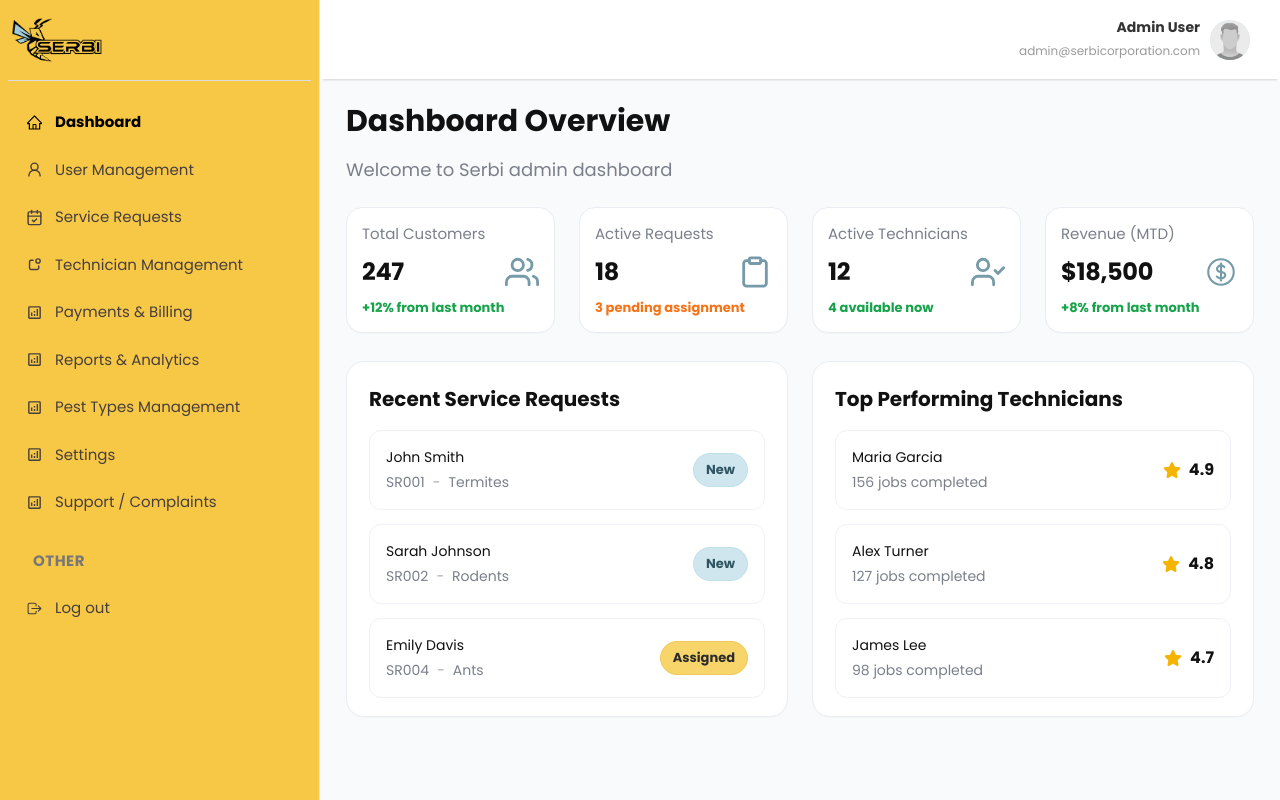
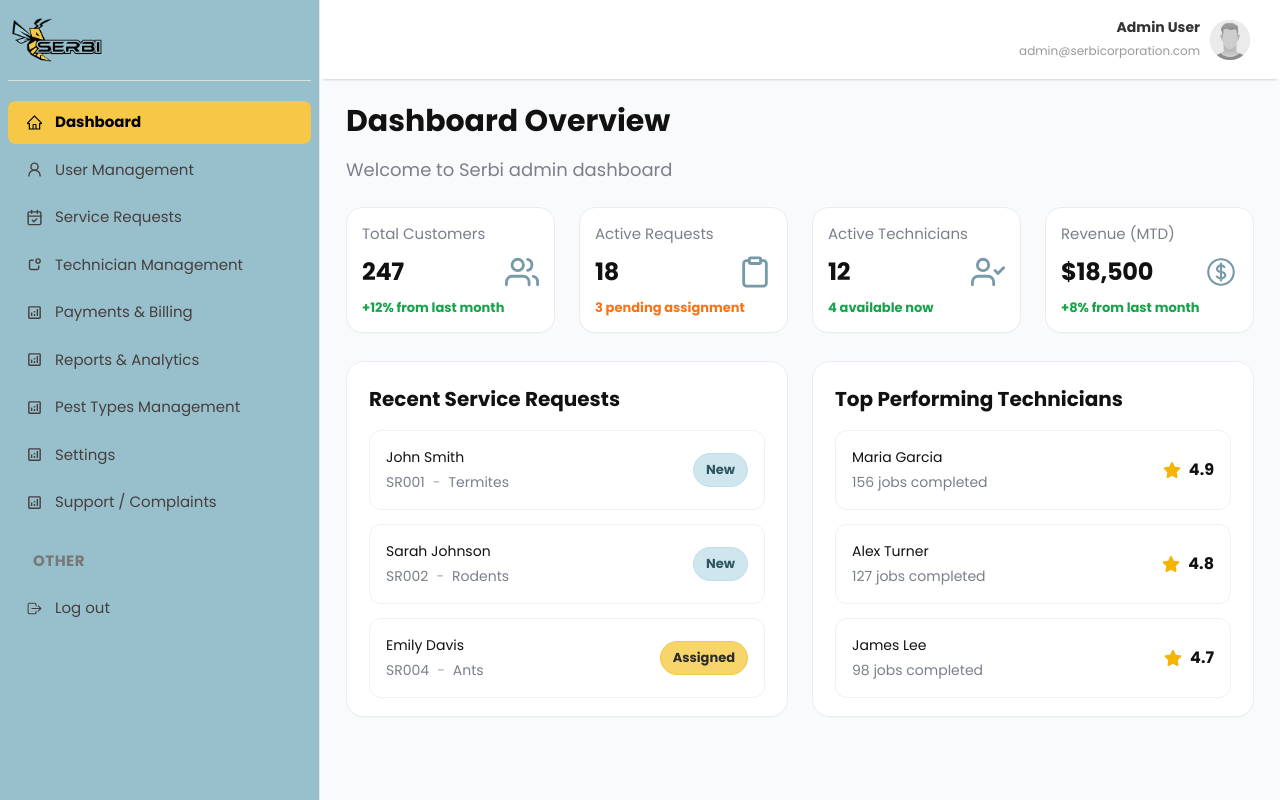
Before and after one commit to 0SyedAli/serbi-corporation, a Next.js app: page /admin/dashboard in a window 1280 px wide. Built offline with nearby package versions, Linux system fonts and the light colour scheme; no server answers.

Commit message:
fix sidebar background

```diff
--- a/src/app/globals.css
+++ b/src/app/globals.css
@@ -368,7 +368,7 @@
 .sidebar-container {
   /* padding-top: 15px; */
   box-sizing: border-box;
-  background: #F7C845;
+  background: #97C0CC;
   border-right: 1px solid #e6e6e6;
   font-family: "Inter", sans-serif;
   height: 100vh;
```
